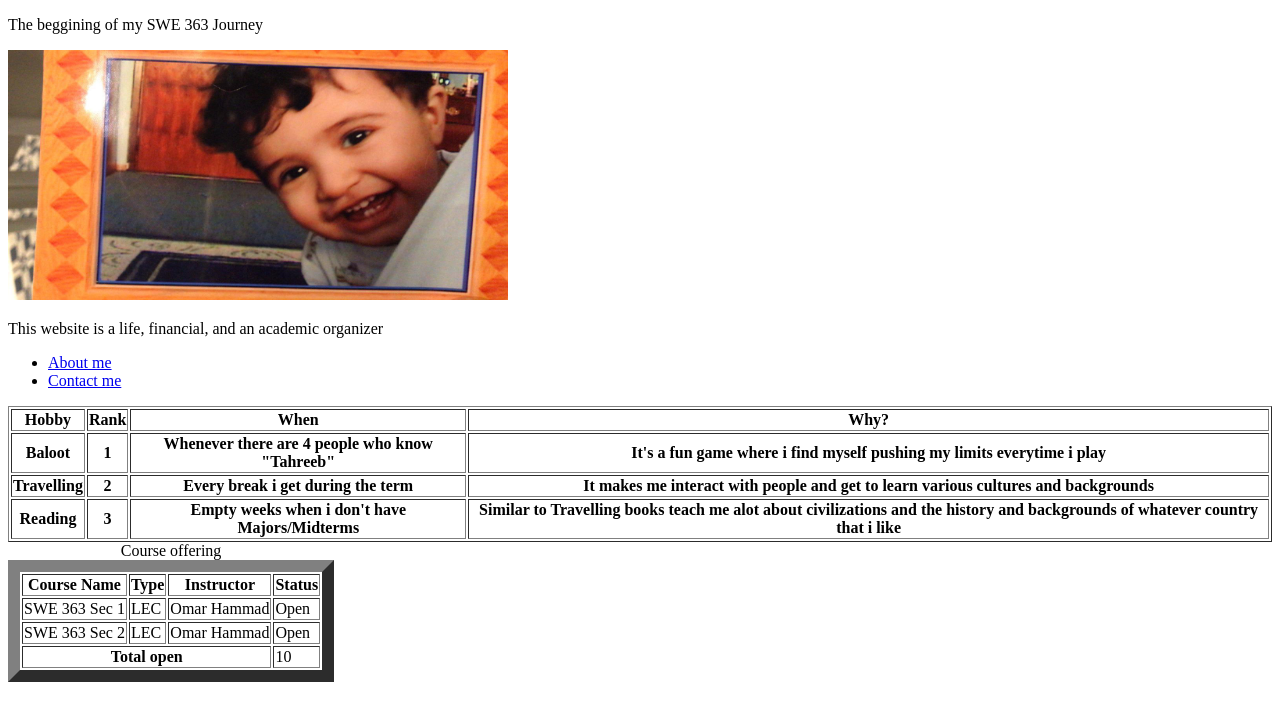
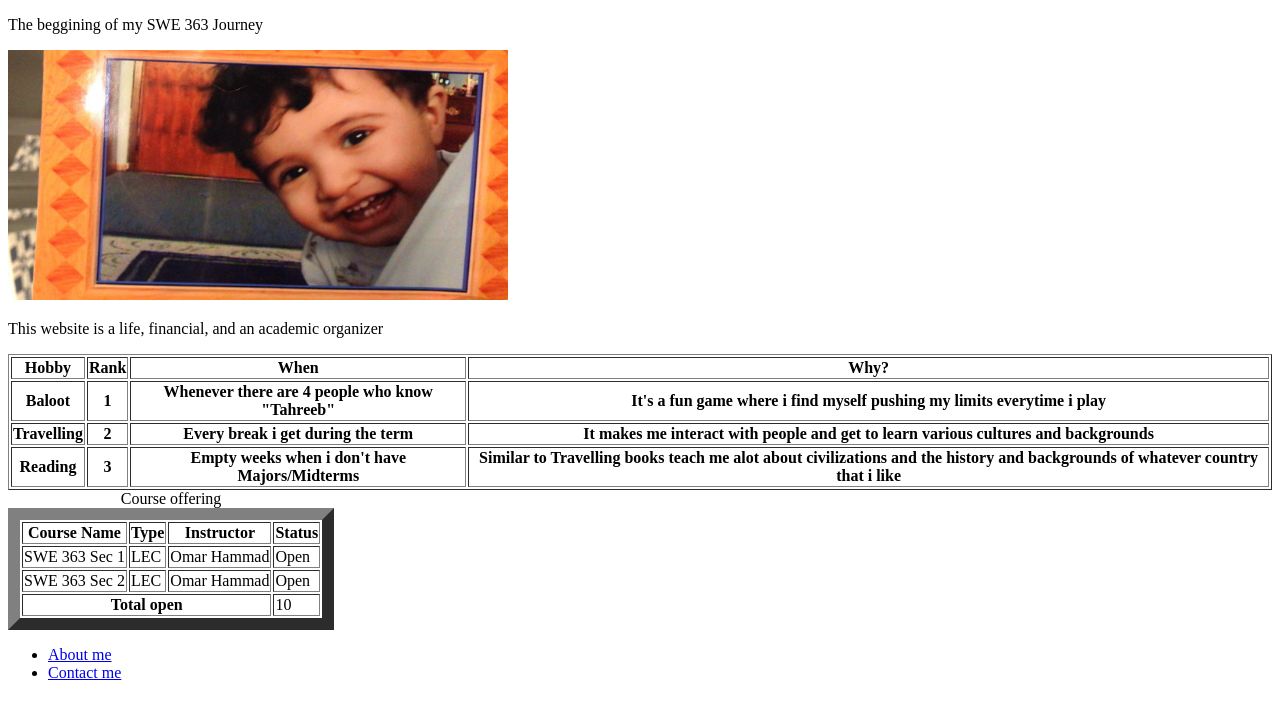
Before and after one commit to AliAlrebdi/swe-363-231, a plain HTML site: page index.html in a window 1280 px wide. Drawn offline with Linux system fonts and the light colour scheme.

Commit message:
Exercise 3 and 4 for HTML 2

```diff
--- a/index.html
+++ b/index.html
@@ -1,27 +1,23 @@
 <!DOCTYPE html>
 <html>
+
     <head>
         <meta name="descreption" content="This page is a personal page of mine that contains brief information about who I am and a list of my hobbies">
         <meta name="keywords" content="Ali Alrebdi, about me, contact me, Ali's hobbies">
         <meta name="Author" content="Ali Ibrahim Alrebdi">
         <title>SWE 363 Exercise</title>
     </head>
-    <body>
+
+    <header>
         <p>The beggining of my SWE 363 Journey</p>
+
         <img src="b32fe114-6924-492a-83cf-321abb58c435.jpeg"
         alt="A picture of me" width = 500 height= "250">
         <p>This website is a life, financial, and an academic organizer</p>
-    </body>
-    <ul>
-        <li>
-            <a href="http://127.0.0.1:5500/exercise2.html">About me</a>
-        </li>
 
-        <li>
-            <a href="http://127.0.0.1:5500/exercise2P2.html">Contact me</a>
-        </li>
-    </ul>
+    </header>
 
+    <main>
         <table  border="1">
             <thead>
                 <tr>
@@ -55,7 +51,10 @@
 
             </tbody>
         </table>
+    </main>
 
+
+    <aside>
         <table border= "12">
             <thead>
                 <tr>
@@ -128,6 +127,22 @@
                 Course offering
             </caption>
         </table>
+    </aside>
+
+    <footer>
+        <ul>
+            <li>
+                <a href="http://127.0.0.1:5500/exercise2.html">About me</a>
+            </li>
+
+            <li>
+                <a href="http://127.0.0.1:5500/exercise2P2.html">Contact me</a>
+            </li>
+        </ul>
+    </footer>
+
+
+
 
 
 
```
Also changed, not shown: Forn.html (+3 -1 lines). Lines whose indentation alone changed are shown as unchanged.
